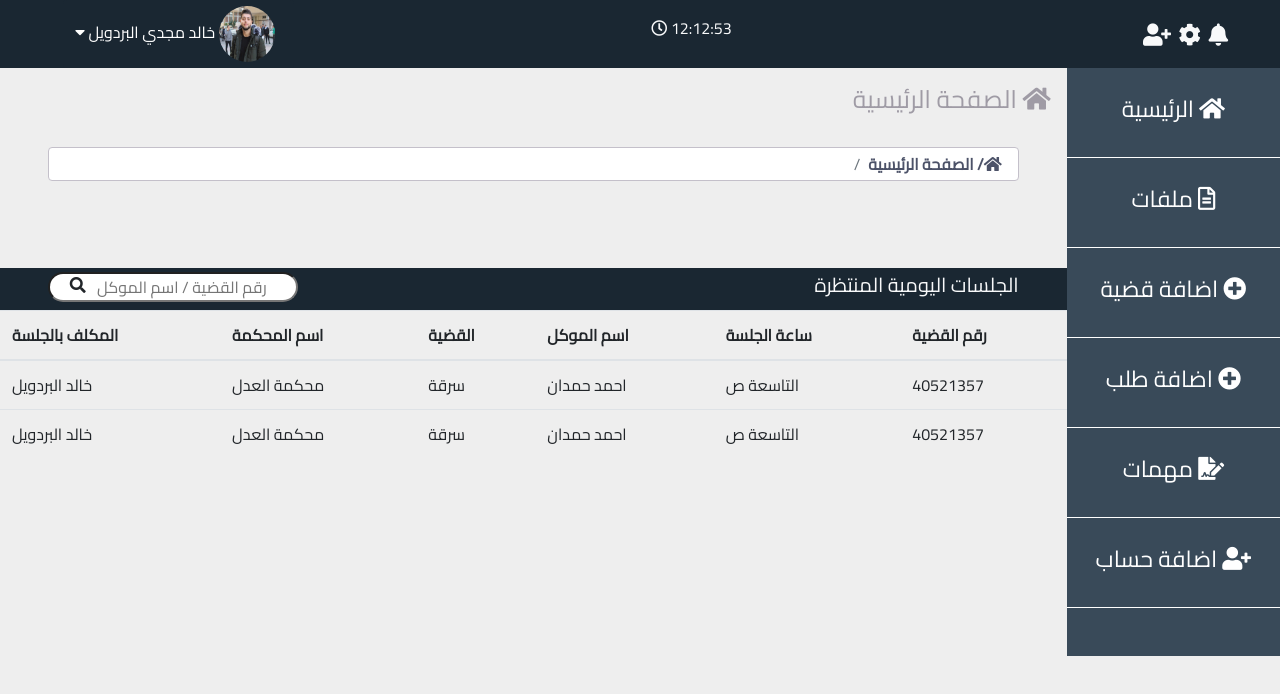
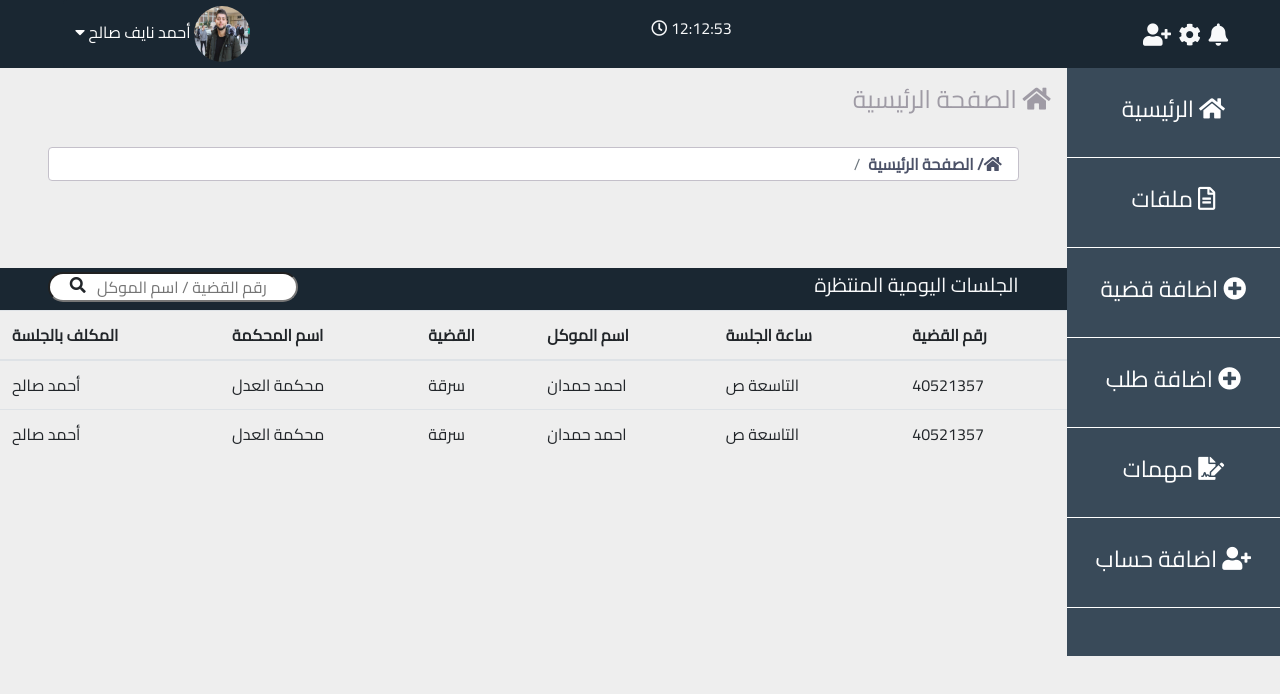
Before and after one commit to AhmadSaleh22/Law, a plain HTML site: page index.html in a window 1280 px wide. Drawn offline with Linux system fonts and the light colour scheme.

Commit message:
Update index.html

```diff
--- a/index.html
+++ b/index.html
@@ -31,7 +31,7 @@
                 <div class="dropdown text-left pl-5">
                   <a class="btn btn-nav-dropdown btn-secondary dropdown-toggle" href="#" role="button" id="dropdownMenuLink" data-toggle="dropdown" aria-haspopup="true" aria-expanded="false">
                     <i class="fas fa-caret-down"></i>
-                    خالد مجدي البردويل
+                    أحمد نايف صالح
                    <img src="assts/images/img.jpg" class="img-fluid logo-img" > </a>
                     <p class="text-light float-right pt-3 nav-time  "><i class="far fa-clock"></i> 12:12:53</p>
 
@@ -368,7 +368,7 @@
               </thead>
               <tbody>
                 <tr>
-                  <td>خالد البردويل</td>
+                  <td>أحمد صالح</td>
                   <td>محكمة العدل</td>
                   <td>سرقة</td>
                   <td>احمد حمدان</td>
@@ -377,7 +377,7 @@
                 </tr>
 
                 <tr>
-                  <td>خالد البردويل</td>
+                  <td>أحمد صالح</td>
                   <td>محكمة العدل</td>
                   <td>سرقة</td>
                   <td>احمد حمدان</td>
```
